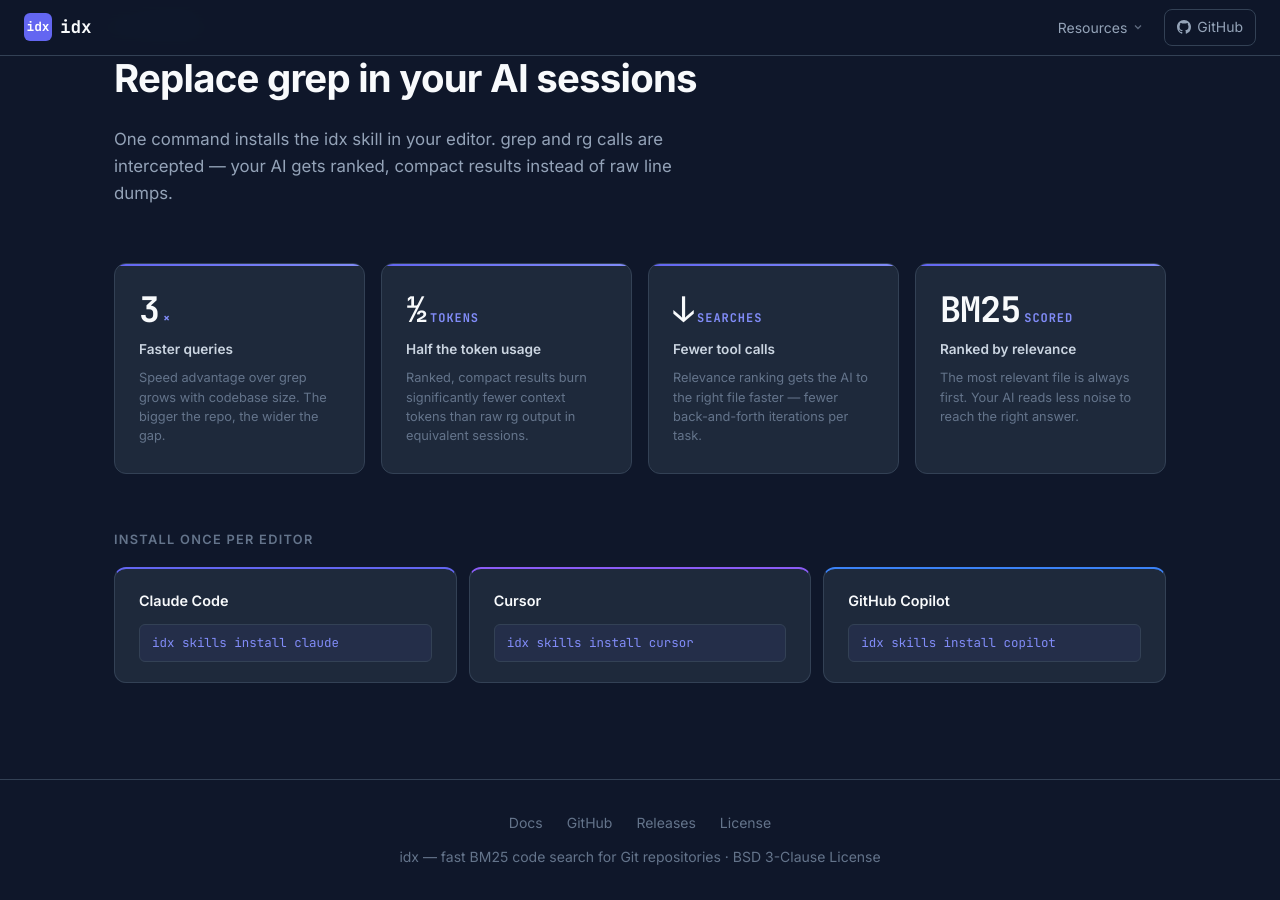
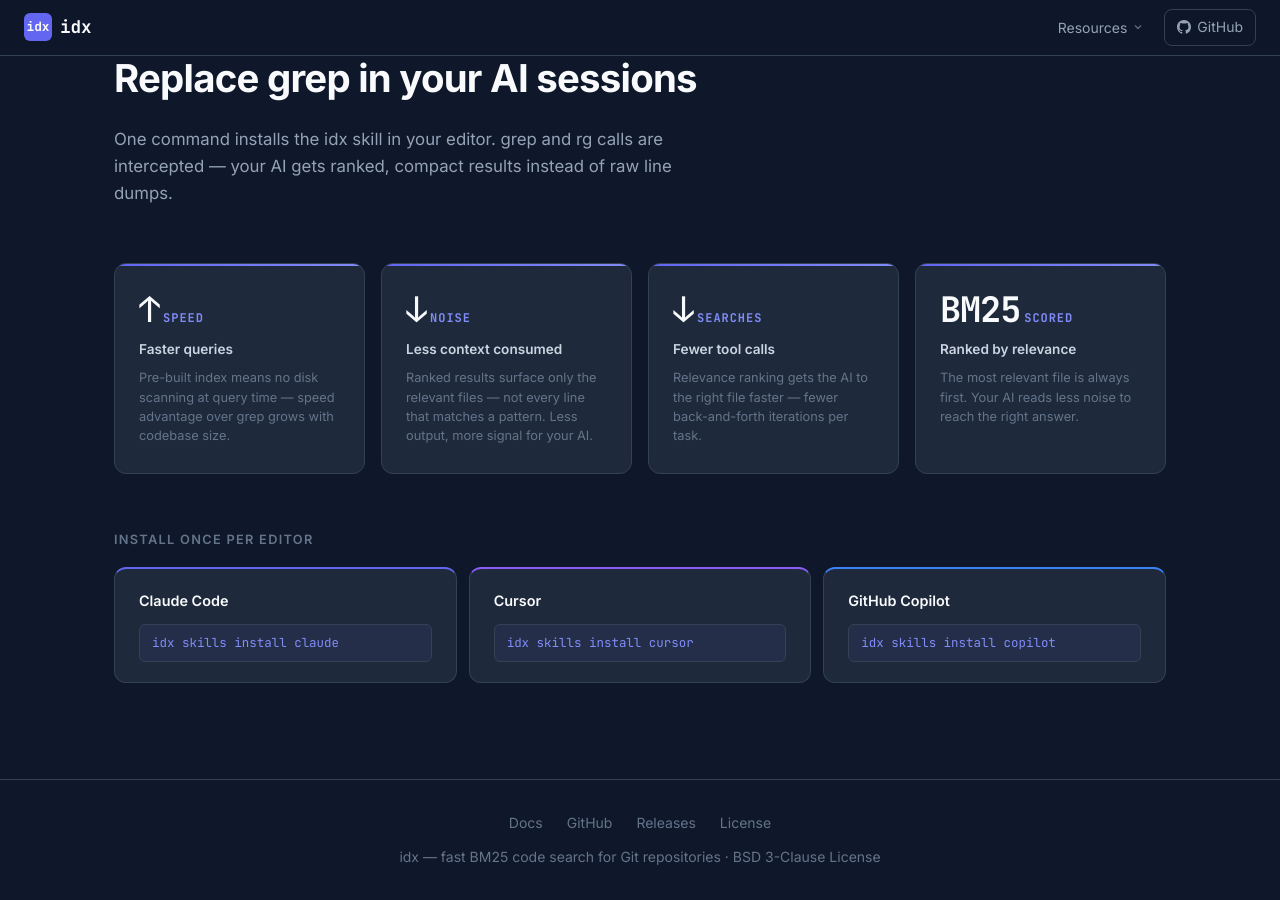
Before and after one commit to eltu/idx, a Jekyll site: the page built from docs/index.html, in a window 1280 px wide and 900 px high, scrolled down 2986 px. Built offline with Jekyll 4.4.1, drawn with Linux system fonts in a browser that asks for light colours.

Commit message:
feat: update AI editors section with enhanced stat cards for improved clarity and performance metrics

```diff
--- a/docs/index.html
+++ b/docs/index.html
@@ -182,14 +182,14 @@
   <!-- Stat cards -->
   <div class="ai-stat-grid">
     <div class="ai-stat-card">
-      <span class="ai-stat-num">3<span class="ai-stat-unit">×</span></span>
+      <span class="ai-stat-num">↑<span class="ai-stat-unit">speed</span></span>
       <span class="ai-stat-title">Faster queries</span>
-      <span class="ai-stat-desc">Speed advantage over grep grows with codebase size. The bigger the repo, the wider the gap.</span>
+      <span class="ai-stat-desc">Pre-built index means no disk scanning at query time — speed advantage over grep grows with codebase size.</span>
     </div>
     <div class="ai-stat-card">
-      <span class="ai-stat-num">½<span class="ai-stat-unit">tokens</span></span>
-      <span class="ai-stat-title">Half the token usage</span>
-      <span class="ai-stat-desc">Ranked, compact results burn significantly fewer context tokens than raw rg output in equivalent sessions.</span>
+      <span class="ai-stat-num">↓<span class="ai-stat-unit">noise</span></span>
+      <span class="ai-stat-title">Less context consumed</span>
+      <span class="ai-stat-desc">Ranked results surface only the relevant files — not every line that matches a pattern. Less output, more signal for your AI.</span>
     </div>
     <div class="ai-stat-card">
       <span class="ai-stat-num">↓<span class="ai-stat-unit">searches</span></span>
```
